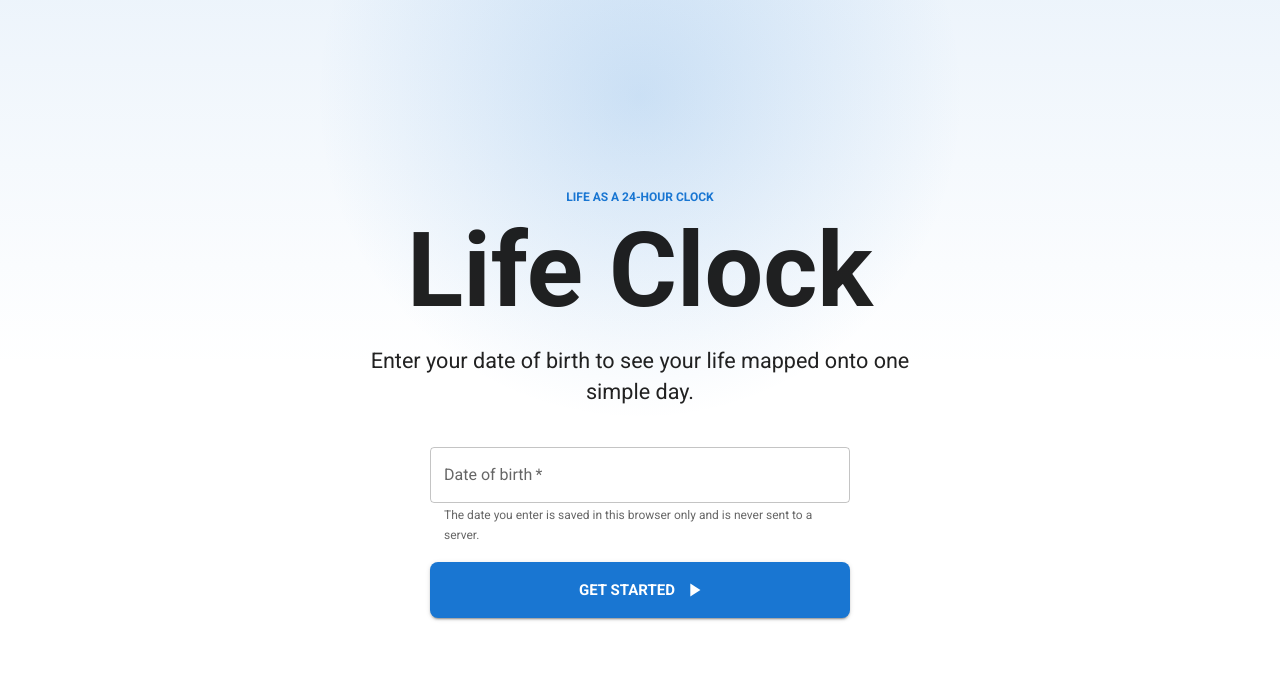
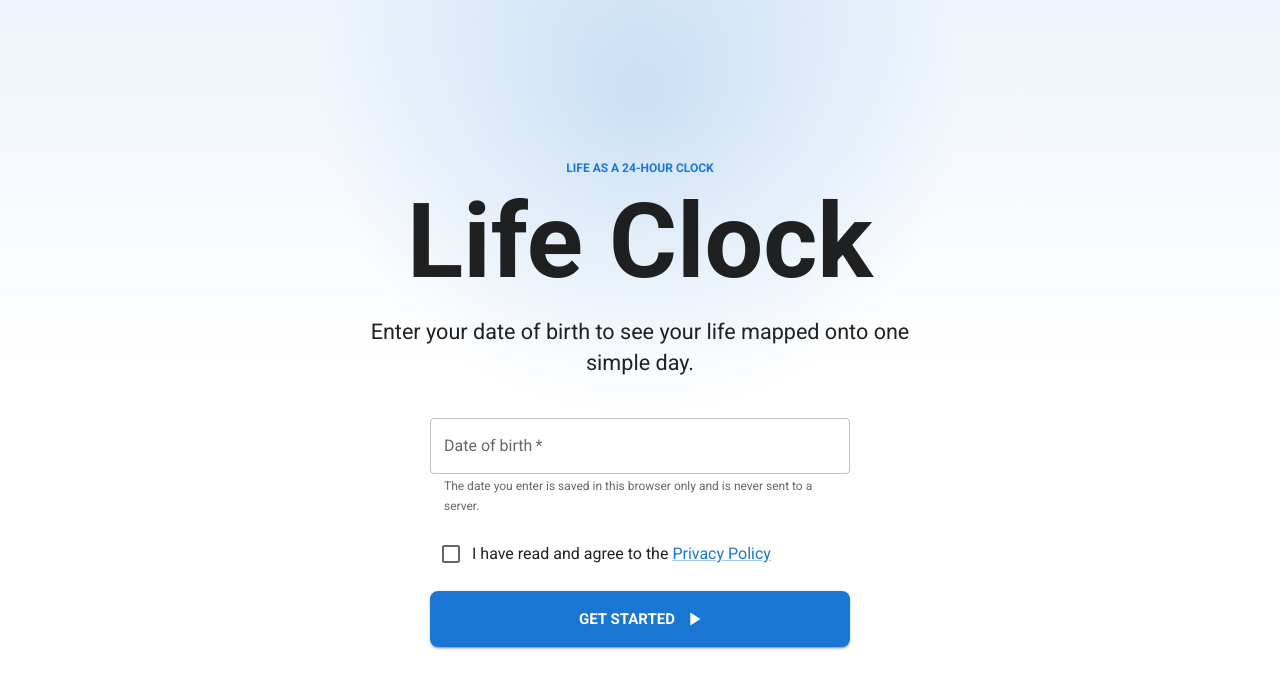
Before and after one commit to DenDeline/clock-website, a Next.js app: page / in a window 1280 px wide. Shown: the top 688 px of the page. Built offline with nearby package versions, Linux system fonts and the light colour scheme; what @mui/material-nextjs would draw is missing.

Commit message:
feat: require privacy policy confirmation

```diff
--- a/src/app/_components/HomePage.tsx
+++ b/src/app/_components/HomePage.tsx
@@ -55,7 +55,7 @@ export default function HomePage({ locale }: Readonly<{ locale: Locale }>) {
             minHeight: 'var(--life-app-height, 100dvh)',
           }}
         >
-          <LifeClockApp messages={dictionary.app} />
+          <LifeClockApp locale={locale} messages={dictionary.app} />
         </Box>
       </Box>
     </>
--- a/src/components/LifeClockApp/LifeClockApp.tsx
+++ b/src/components/LifeClockApp/LifeClockApp.tsx
@@ -10,6 +10,8 @@ import {
 import { useTheme } from '@mui/material/styles'
 import { useCallback, useEffect, useId, useMemo, useState } from 'react'
 import { type SubmitHandler, useForm } from 'react-hook-form'
+
+import type { Locale } from '@/i18n'
 
 import { ClockScreen } from './ClockScreen'
 import { DesktopControls } from './DesktopControls'
@@ -38,8 +40,10 @@ import {
 } from './useLifeClockConfig'
 
 export default function LifeClockApp({
+  locale,
   messages,
 }: Readonly<{
+  locale: Locale
   messages: LifeClockAppMessages
 }>) {
   const [isConfigDialogOpen, setIsConfigDialogOpen] = useState(false)
@@ -154,6 +158,7 @@ export default function LifeClockApp({
     return (
       <OnboardingView
         control={control}
+        locale={locale}
         messages={messages}
         onSubmit={submitForm}
       />
--- a/src/components/LifeClockApp/OnboardingView.tsx
+++ b/src/components/LifeClockApp/OnboardingView.tsx
@@ -1,18 +1,33 @@
 import PlayArrowIcon from '@mui/icons-material/PlayArrow'
-import { Box, Button, Stack, Typography } from '@mui/material'
+import {
+  Box,
+  Button,
+  Checkbox,
+  FormControl,
+  FormControlLabel,
+  FormHelperText,
+  Link,
+  Stack,
+  Typography,
+} from '@mui/material'
 import { DateField } from '@mui/x-date-pickers'
+import NextLink from 'next/link'
 import type { SubmitEventHandler } from 'react'
 import { Controller, type Control } from 'react-hook-form'
+
+import { getLocalizedPath, type Locale } from '@/i18n/config'
 
 import type { FormInput } from './schema'
 import type { LifeClockAppMessages } from './types'
 
 export function OnboardingView({
   control,
+  locale,
   messages,
   onSubmit,
 }: Readonly<{
   control: Control<FormInput>
+  locale: Locale
   messages: LifeClockAppMessages
   onSubmit: SubmitEventHandler<HTMLFormElement>
 }>) {
@@ -120,6 +135,49 @@ export function OnboardingView({
               />
             )}
           />
+          <Controller
+            name='privacyAccepted'
+            control={control}
+            render={({ field, fieldState: { error } }) => (
+              <FormControl error={!!error} required>
+                <FormControlLabel
+                  control={
+                    <Checkbox
+                      checked={field.value}
+                      name={field.name}
+                      onBlur={field.onBlur}
+                      onChange={(event) => field.onChange(event.target.checked)}
+                      slotProps={{
+                        input: {
+                          ref: field.ref,
+                        },
+                      }}
+                    />
+                  }
+                  label={
+                    <>
+                      {messages.onboarding.privacyPrefix}{' '}
+                      <Link
+                        component={NextLink}
+                        href={getLocalizedPath('/privacy', locale)}
+                      >
+                        {messages.onboarding.privacyLink}
+                      </Link>
+                    </>
+                  }
+                  sx={{
+                    m: 0,
+                    textAlign: 'left',
+                  }}
+                />
+                {error ? (
+                  <FormHelperText sx={{ ml: 4 }}>
+                    {error.message}
+                  </FormHelperText>
+                ) : null}
+              </FormControl>
+            )}
+          />
           <Button
             type='submit'
             variant='contained'
--- a/src/components/LifeClockApp/schema.ts
+++ b/src/components/LifeClockApp/schema.ts
@@ -59,6 +59,9 @@ export function createFormSchema(messages: LifeClockAppMessages) {
   const baseSchema = {
     useAmPm: z.boolean(),
     startDate: createStartDateSchema(messages),
+    privacyAccepted: z.boolean().refine((value) => value, {
+      message: messages.validation.privacyAcceptedRequired,
+    }),
   }
 
   return z.discriminatedUnion('variant', [
@@ -123,5 +126,6 @@ export function createEmptyFormValues(useAmPm: boolean): FormInput {
     useAmPm,
     startDate: null as unknown as Dayjs,
     endAge: DEFAULT_END_AGE,
+    privacyAccepted: false,
   }
 }
--- a/src/components/LifeClockApp/useLifeClockConfig.ts
+++ b/src/components/LifeClockApp/useLifeClockConfig.ts
@@ -18,6 +18,7 @@ export function createFormValuesFromConfig(config: LifeClockConfig): FormInput {
   const baseValues = {
     useAmPm: config.useAmPm,
     startDate: config.startDate,
+    privacyAccepted: true,
   }
 
   if (config.variant === 'date') {
--- a/src/i18n/dictionaries/en.ts
+++ b/src/i18n/dictionaries/en.ts
@@ -105,6 +105,8 @@ const en = {
       body: 'Enter your date of birth to see your life mapped onto one simple day.',
       birthDate: 'Date of birth',
       getStarted: 'Get started',
+      privacyPrefix: 'I have read and agree to the',
+      privacyLink: 'Privacy Policy',
       storageNote:
         'The date you enter is saved in this browser only and is never sent to a server.',
     },
@@ -150,6 +152,8 @@ const en = {
       invalidDate: 'Invalid date',
       endAgePositive: 'End age must be greater than 0',
       endDateAfterStart: 'End date must be after date of birth',
+      privacyAcceptedRequired:
+        'You must agree to the Privacy Policy to continue',
     },
     pwa: {
       updateAvailable: 'A new version is available.',
--- a/src/i18n/dictionaries/ja.ts
+++ b/src/i18n/dictionaries/ja.ts
@@ -107,6 +107,8 @@ const ja = {
       body: '生年月日を入力すると、人生をひとつのシンプルな1日として表示できます。',
       birthDate: '生年月日',
       getStarted: 'はじめる',
+      privacyPrefix: '私は次の内容を読み、同意します:',
+      privacyLink: 'プライバシーポリシー',
       storageNote:
         '入力した日付はこのブラウザ内にのみ保存され、サーバーへ送信されません。',
     },
@@ -151,6 +153,8 @@ const ja = {
       invalidDate: '日付が正しくありません',
       endAgePositive: '終了年齢は0より大きい値にしてください',
       endDateAfterStart: '終了日は生年月日より後の日付にしてください',
+      privacyAcceptedRequired:
+        '続行するにはプライバシーポリシーへの同意が必要です',
     },
     pwa: {
       updateAvailable: '新しいバージョンがあります。',
--- a/src/i18n/dictionaries/ru.ts
+++ b/src/i18n/dictionaries/ru.ts
@@ -108,6 +108,8 @@ const ru = {
       body: 'Введите дату рождения, чтобы увидеть свою жизнь как один простой день.',
       birthDate: 'Дата рождения',
       getStarted: 'Начать',
+      privacyPrefix: 'Я прочитал(а) и принимаю',
+      privacyLink: 'Политику конфиденциальности',
       storageNote:
         'Введенная дата сохраняется только в этом браузере и не отправляется на сервер.',
     },
@@ -153,6 +155,8 @@ const ru = {
       invalidDate: 'Некорректная дата',
       endAgePositive: 'Конечный возраст должен быть больше 0',
       endDateAfterStart: 'Конечная дата должна быть позже даты рождения',
+      privacyAcceptedRequired:
+        'Чтобы продолжить, необходимо принять Политику конфиденциальности',
     },
     pwa: {
       updateAvailable: 'Доступна новая версия.',
```
